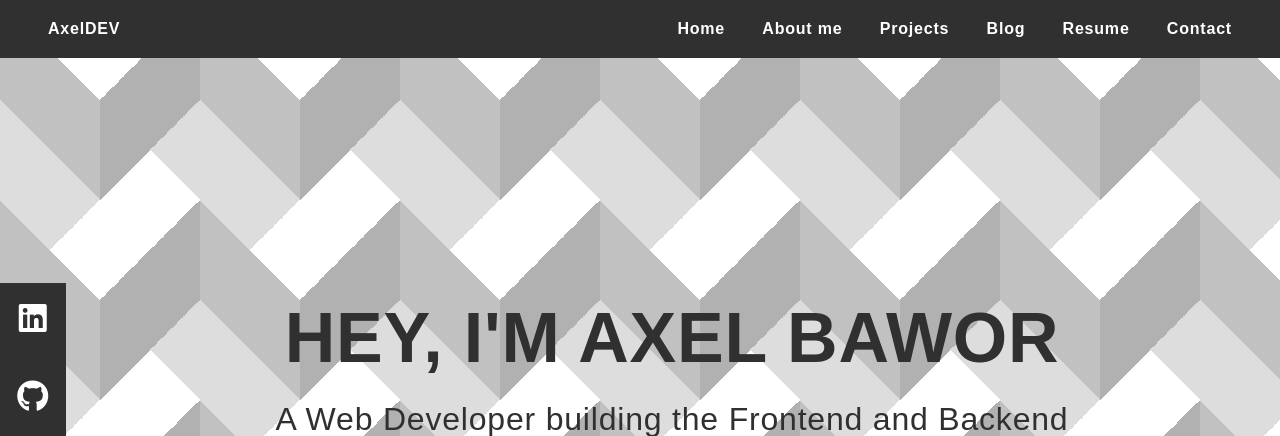
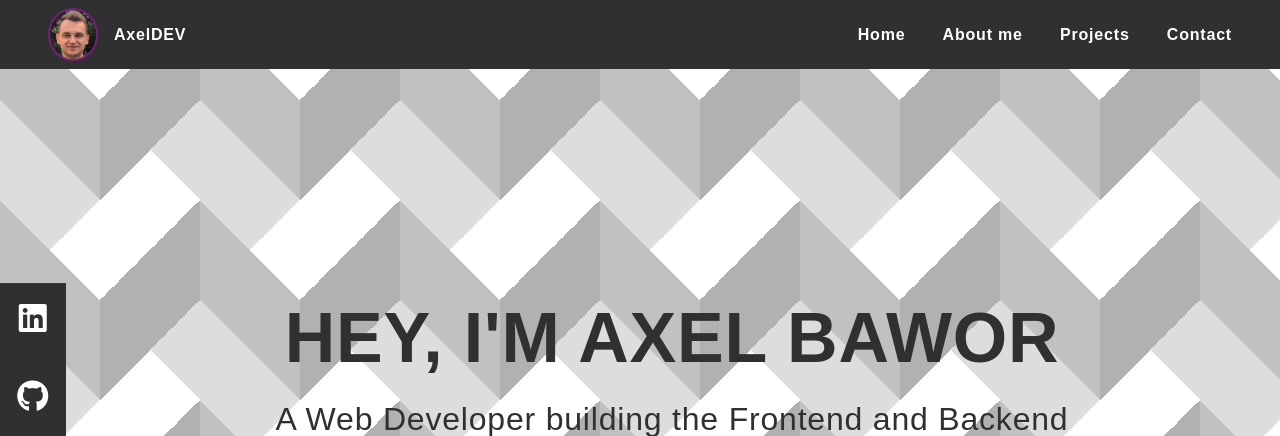
Before and after one commit to abawor/django_portfolio_website, a Django app: page / in a window 1280 px wide. Shown: the top 436 px of the page. Run offline with Django 3.2, Linux system fonts and the light colour scheme; some libraries are stand-ins or nearby versions.

Commit message:
Added my photo to navbar

```diff
--- a/blog/static/css/base.css
+++ b/blog/static/css/base.css
@@ -131,7 +131,7 @@ section {
 
 .header {
     background-color: var(--clr-dark);
-    padding: 1em;
+    padding: 0.5em 1em;
     font-weight: var(--fw-bold);
     position: sticky;
     top: 0;
@@ -141,6 +141,7 @@ section {
 .nav-bar {
     display: flex;
     flex-wrap: nowrap;
+    align-items: center;
     justify-content: space-between;
     margin: 0 2em;
     font-size: var(--fs-body);
@@ -157,6 +158,20 @@ section {
 
 .nav_bar_links a {
     margin-left: 2em;
+}
+
+.nav_bar_home {
+    display: flex;
+    align-items: center;
+}
+
+.my_image {
+    width: 50px;
+    height: 100%;
+    border-radius: 50%;
+    border: 2px solid var(--clr-main);
+    overflow: hidden;
+    margin-right: 1em;
 }
 
 .hamburger {
@@ -182,7 +197,7 @@ section {
         transition: 0.5s;
     }
     .nav_bar_links.active {
-        top: 52px;
+        top: 68px;
     }
     .nav_bar_links a {
         display: block;
@@ -407,7 +422,6 @@ section {
     scale: 1.1;
 }
 
-
 .hidden_text {
     visibility: hidden;
     font-size: var(--fs-h3);
@@ -424,12 +438,21 @@ section {
     z-index: 100;
     pointer-events: none;
     transition: visibility 0.4s, opacity 0.4s;
-
 }
 
 .portfolio_item:hover .hidden_text {
     visibility: visible;
     opacity: 0.8;
+}
+
+.cv_download_text {
+    margin-bottom: 1em;
+}
+
+.cv_download_button {
+    background: var(--clr-main);
+    font-size: var(--fs-body);
+    margin-top: 0;
 }
 
 /* Contact */
--- a/blog/templates/webapp/base.html
+++ b/blog/templates/webapp/base.html
@@ -15,6 +15,7 @@
     <header class="header">
       <nav class="nav-bar">
         <div class="nav_bar_home">
+          <img src="static/images/my_photo.jpg" alt="a picture of Axel Bawor" class="my_image">
           <a href="#home" class="home">AxelDEV</a>
         </div>
         <div class="hamburger">
@@ -27,8 +28,6 @@
           <a href="#home" class="nav_bar_link">Home</a>
           <a href="#about-me" class="nav_bar_link">About me</a>
           <a href="#projects" class="nav_bar_link">Projects</a>
-          <a href="{% url 'blog' %}" class="nav_bar_link">Blog</a>
-          <a href="{% url 'resume' %}" class="nav_bar_link">Resume</a>
           <a href="#contact" class="nav_bar_link">Contact</a>
         </div>
       </nav>
@@ -153,6 +152,8 @@
             <img src="static/images/item_6.jpg" alt="Family Days Out">
           </a>
         </div>
+        <div class="section_subtitle cv_download_text">To find out more about my experience download my CV.</div>
+        <a href="https://drive.google.com/file/d/1BMSVIK_pNILI96_KRfUdvH6l8iqvRnRQ/view?usp=sharing" download target="_blank" class="shortcut_button cv_download_button">Get my CV</a>
       </div>
     </section>
 
```
Also changed, not shown: blog/static/images/my_photo.jpg (added).
